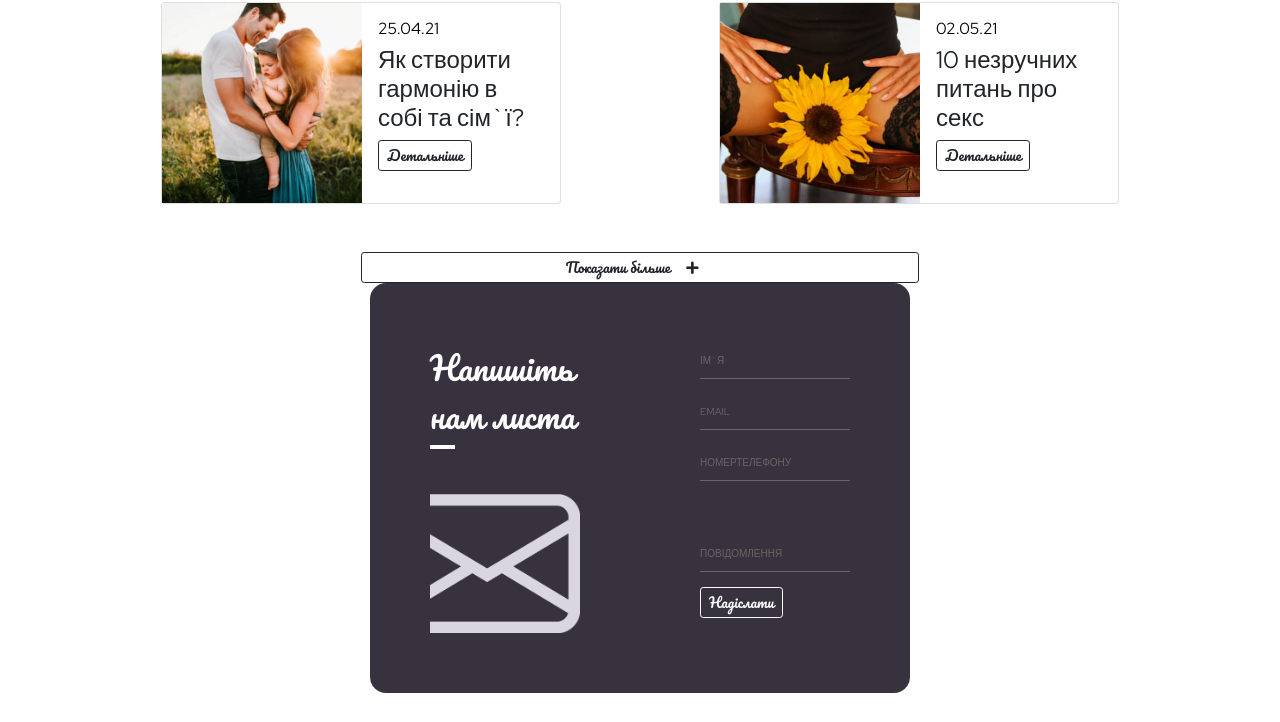
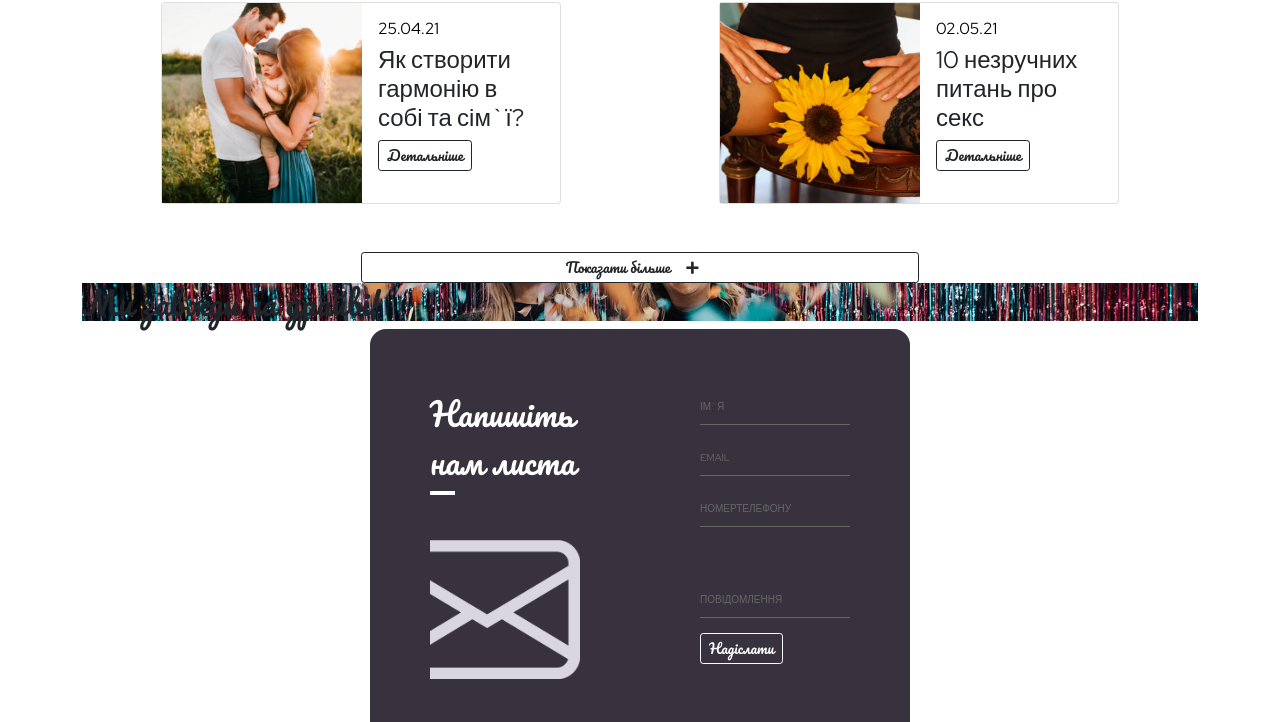
Before and after one commit to a-ocherednikov/loisirclub_V1, a plain HTML site: page index.html in a window 1280 px wide. Shown: the part 2618-3340 px from the top of the page. Drawn offline with nearby package versions, Linux system fonts and the light colour scheme.

Commit message:
Update index.html

```diff
--- a/index.html
+++ b/index.html
@@ -232,7 +232,9 @@
             </div>
             <div class="d-grid col-6 mx-auto"><a class="btn btn-outline-dark btn-sm" style="margin-top: 2rem;" href="events.html">Показати більше<i class="fas fa-plus "></i></a>
         </div>
-        <div class="img-girls-party"></div>
+        <div class="img-girls-party">
+		<h2>Ми завжди на драйві!</h2>
+	</div>
         <div class="bottom-form">
         <div class="form-body">
             <div class="form-body-item left">
```
